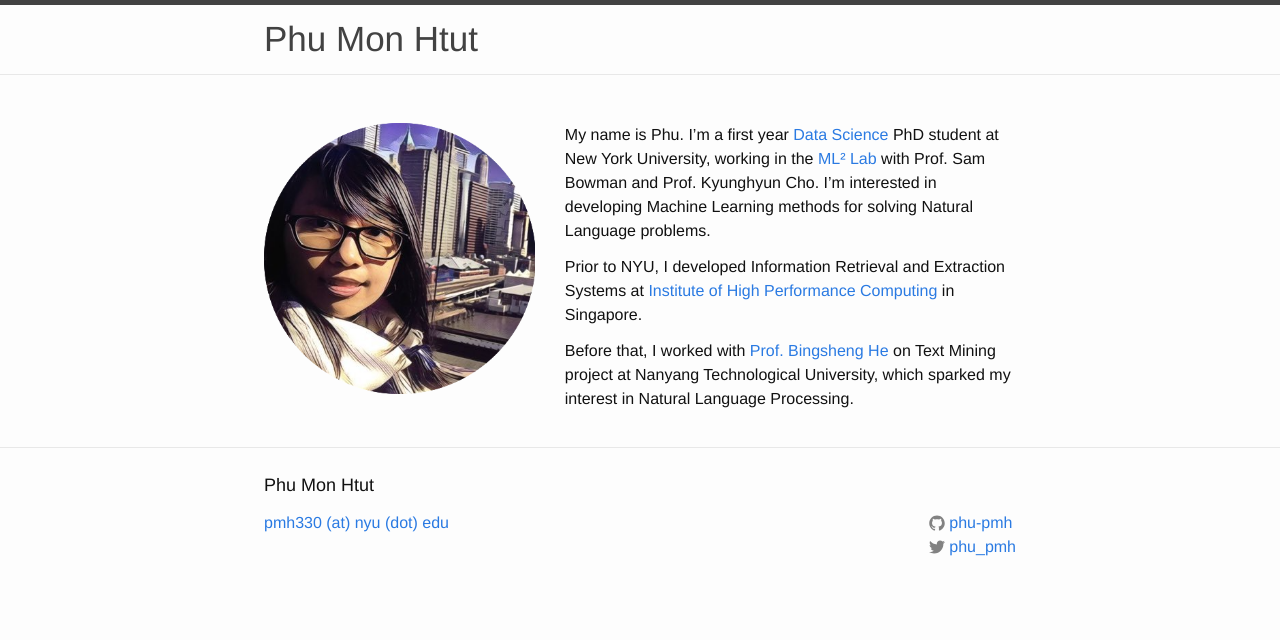
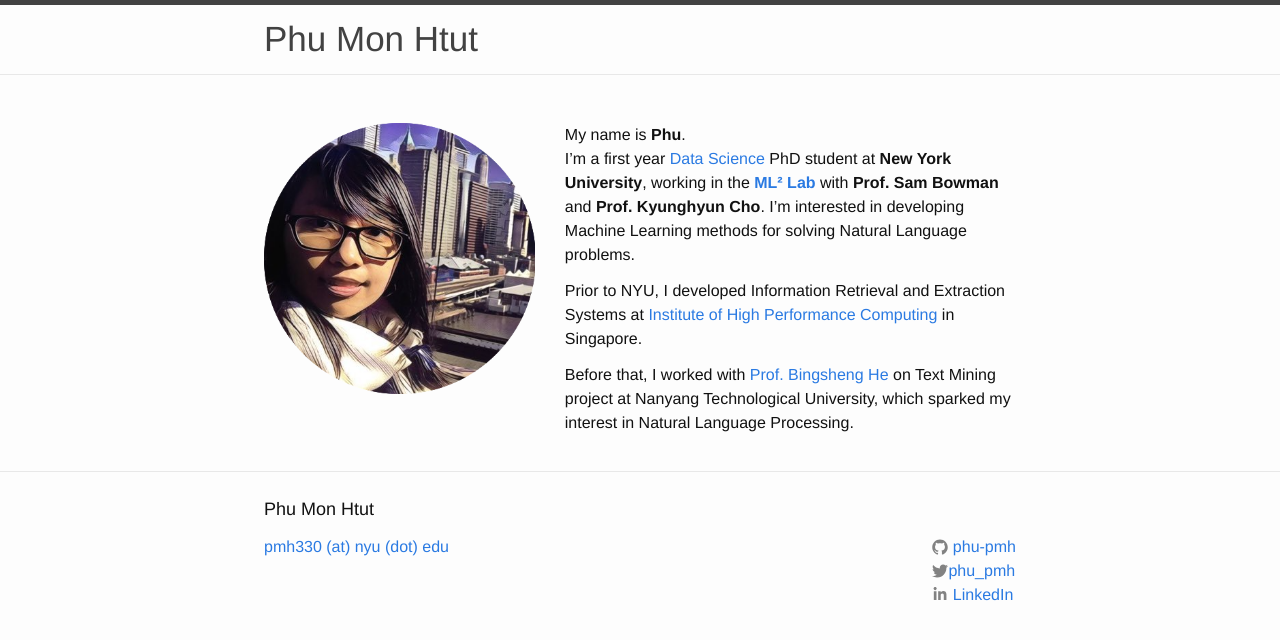
Before and after one commit to phu-pmh/phu-pmh.github.io, a Jekyll site: the page built from index.md, in a window 1280 px wide. Shown: the top 640 px of the page. Built offline with Jekyll 4.4.1, drawn with Linux system fonts in a browser that asks for light colours.

Commit message:
linkedin

```diff
--- a/_config.yml
+++ b/_config.yml
@@ -5,7 +5,7 @@
   Write an awesome description for your new site here. You can edit this
   line in _config.yml. It will appear in your document head meta (for
   Google search results) and in your feed.xml site description.
-baseurl: "/minima"
+baseurl: "/academic"
 twitter_username: phu_pmh
 github_username:  phu-pmh
 
--- a/_includes/footer.html
+++ b/_includes/footer.html
@@ -36,6 +36,9 @@
             {% include icon-twitter.html username=site.twitter_username %}
           </li>
           {% endif %}
+          <li>
+            {% include icon-linkedin.html %}
+          </li>
         </ul>
       </div>
 
--- /dev/null
+++ b/_includes/icon-linkedin.html
@@ -0,0 +1 @@
+<a href="https://www.linkedin.com/in/phumonhtut/"><span class="icon icon--linkedin">{% include icon-linkedin.svg %}</span><span class="username">LinkedIn</span></a>
--- a/index.md
+++ b/index.md
@@ -1,8 +1,8 @@
 ---
 layout: home
 ---
-My name is Phu.
-I'm a first year [Data Science](http://cds.nyu.edu/) PhD student at New York University, working in the [ML² Lab](https://wp.nyu.edu/ml2/) with Prof. Sam Bowman and Prof. Kyunghyun Cho. I'm interested in developing Machine Learning methods for solving Natural Language problems.
+My name is **Phu**.
+I'm a first year [Data Science](http://cds.nyu.edu/) PhD student at **New York University**, working in the **[ML² Lab](https://wp.nyu.edu/ml2/)** with **Prof. Sam Bowman** and **Prof. Kyunghyun Cho**. I'm interested in developing Machine Learning methods for solving Natural Language problems.
 
 Prior to NYU, I developed Information Retrieval and Extraction Systems at [Institute of High Performance Computing](https://www.a-star.edu.sg/ihpc) in Singapore.
 
```
Also changed, not shown: _includes/icon-linkedin.svg (added), _includes/icon-twitter.svg, logo.jpg (deleted), screenshot.png (deleted).
